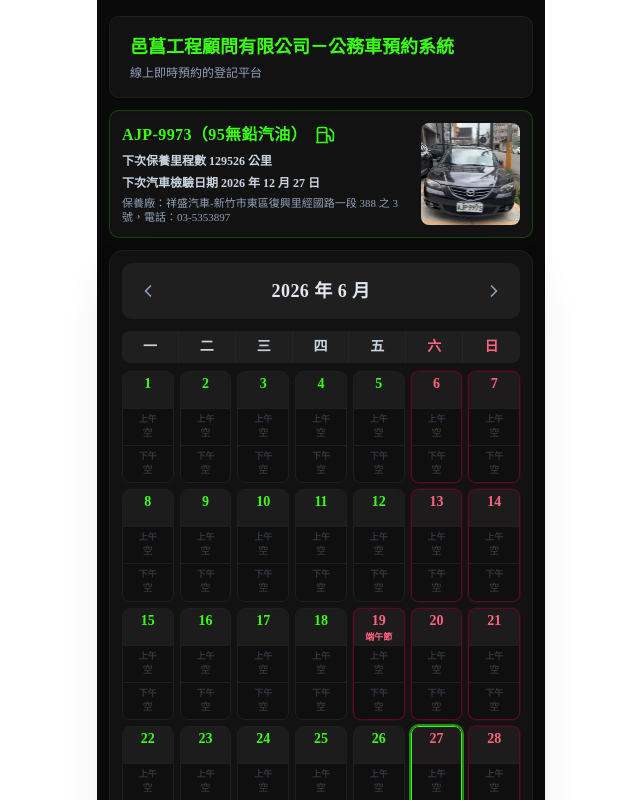
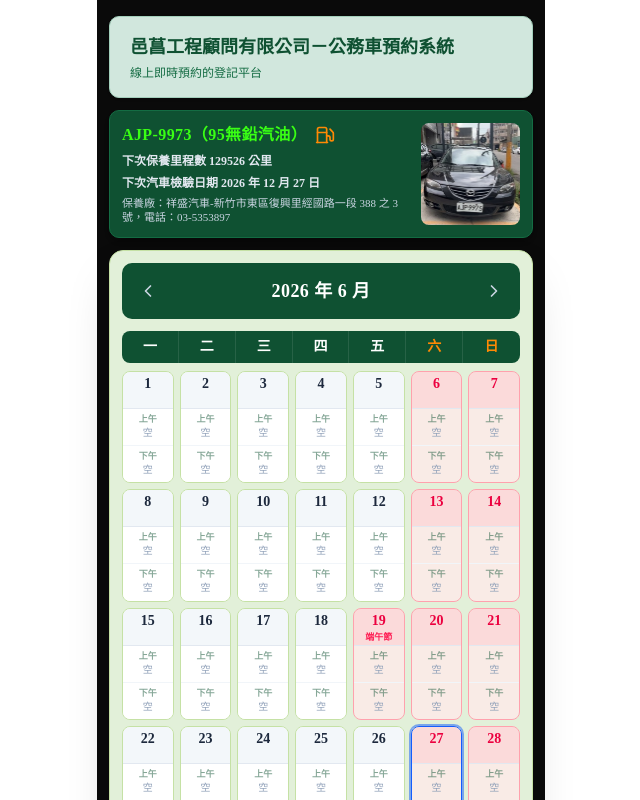
Before and after one commit to nash1399-rgb/AJP-9973-MAZDA, a Next.js app: page / in a window 1280 px wide. Shown: the top 800 px of the page, without its empty margins (319-959 px from the left). Built offline with nearby package versions, Linux system fonts and the light colour scheme; no server answers; the database is empty.

Commit message:
style: 換成微軟正黑體、全面微調為淺綠日曆與深綠月份標頭

```diff
--- a/components/vehicle-booking.tsx
+++ b/components/vehicle-booking.tsx
@@ -178,32 +178,32 @@ export function VehicleBooking() {
   const monthBookerName = pending?.kind === "cancel" ? pending.name : ""
 
   return (
-    // 💡 關鍵改動：設定英文字體為 'Times New Roman'，中文字體為 'BiauKai', 'DFKai-SB' (標楷體標準系統名稱)
+    // 最外層：改為純黑背景 [#0a0a0a]，字體指定為 Times New Roman 與 微軟正黑體 (Microsoft JhengHei)
     <div
-      className="mx-auto flex w-full max-w-md flex-col gap-3 px-3 py-4 min-h-screen bg-[#0a0a0a] text-slate-100"
-      style={{ fontFamily: "'Times New Roman', 'BiauKai', 'DFKai-SB', 'Marko Horc', serif" }}
+      className="mx-auto flex w-full max-w-md flex-col gap-3 px-3 py-4 min-h-screen bg-[#0a0a0a]"
+      style={{ fontFamily: "'Times New Roman', 'Microsoft JhengHei', '微軟正黑體', sans-serif" }}
     >
 
-      {/* Header card */}
-      <header className="rounded-lg border border-[#1f1f1f] bg-[#121212] px-5 py-4 shadow-sm">
-        <h1 className="text-balance text-lg font-bold text-[#39ff14]">
+      {/* 🟢 Header card：底色改成淺綠色 [#d1e7dd]，文字改為深綠色以利閱讀 */}
+      <header className="rounded-lg border border-[#a3cfbb] bg-[#d1e7dd] px-5 py-4 shadow-sm">
+        <h1 className="text-balance text-lg font-bold text-[#0f5132]">
           邑菖工程顧問有限公司－公務車預約系統
         </h1>
-        <p className="mt-1 text-xs text-slate-400">線上即時預約的登記平台</p>
+        <p className="mt-1 text-xs text-[#146c43]">線上即時預約的登記平台</p>
       </header>
 
-      {/* License plate banner + vehicle info */}
-      <div className="flex items-stretch gap-3 overflow-hidden rounded-lg border border-[#39ff14]/20 bg-[#121212] p-3 text-white shadow-inner">
+      {/* 🟢 License plate banner：車牌那欄底色改成深綠色 [#0f5132]，文字為白色 */}
+      <div className="flex items-stretch gap-3 overflow-hidden rounded-lg border border-[#146c43] bg-[#0f5132] p-3 text-white shadow-md">
         <div className="flex flex-1 flex-col justify-center gap-1.5">
           <div className="flex items-center gap-2">
             <span className="text-base font-extrabold tracking-wide text-[#39ff14]">
               AJP-9973（95無鉛汽油）
             </span>
-            <Fuel className="size-5 shrink-0 text-[#39ff14]" aria-hidden="true" />
+            <Fuel className="size-5 shrink-0 text-orange-400" aria-hidden="true" />
           </div>
-          <div className="text-xs font-semibold text-slate-300">下次保養里程數 129526 公里</div>
-          <div className="text-xs font-semibold text-slate-300">下次汽車檢驗日期 2026 年 12 月 27 日</div>
-          <div className="text-[11px] leading-tight text-slate-400">保養廠：祥盛汽車-新竹市東區復興里經國路一段 388 之 3 號，電話：03-5353897</div>
+          <div className="text-xs font-semibold text-slate-200">下次保養里程數 129526 公里</div>
+          <div className="text-xs font-semibold text-slate-200">下次汽車檢驗日期 2026 年 12 月 27 日</div>
+          <div className="text-[11px] leading-tight text-slate-300">保養廠：祥盛汽車-新竹市東區復興里經國路一段 388 之 3 號，電話：03-5353897</div>
         </div>
         <img
           src="/images/ajp-9973.jpg"
@@ -212,37 +212,37 @@ export function VehicleBooking() {
         />
       </div>
 
-      {/* Calendar */}
-      <section className="overflow-hidden rounded-xl border border-[#1f1f1f] bg-[#121212] p-3 shadow-2xl">
+      {/* 🟢 日曆外框：底色改成淺綠色 [#e2f0d9] */}
+      <section className="overflow-hidden rounded-xl border border-[#c5e1a5] bg-[#e2f0d9] p-3 shadow-2xl">
 
-        {/* Calendar header */}
-        <div className="flex items-center justify-between rounded-lg bg-[#1f1f1f] px-2 py-2.5">
+        {/* 🟢 日曆月份標頭：底色改為深綠色 [#0f5132]，文字為白 */}
+        <div className="flex items-center justify-between rounded-lg bg-[#0f5132] px-2 py-2.5">
           <button
             type="button"
             onClick={() => changeMonth(-1)}
-            className="flex size-9 items-center justify-center rounded-md text-slate-400 transition-colors hover:bg-neutral-800 hover:text-[#39ff14]"
+            className="flex size-9 items-center justify-center rounded-md text-slate-300 transition-colors hover:bg-black/20 hover:text-white"
           >
             <ChevronLeft className="size-5" />
           </button>
-          <span className="select-none text-lg font-extrabold tracking-wide text-slate-200">
+          <span className="select-none text-lg font-extrabold tracking-wide text-white">
             {year} 年 {month} 月
           </span>
           <button
             type="button"
             onClick={() => changeMonth(1)}
-            className="flex size-9 items-center justify-center rounded-md text-slate-400 transition-colors hover:bg-neutral-800 hover:text-[#39ff14]"
+            className="flex size-9 items-center justify-center rounded-md text-slate-300 transition-colors hover:bg-black/20 hover:text-white"
           >
             <ChevronRight className="size-5" />
           </button>
         </div>
 
-        {/* Weekday header */}
-        <div className="mt-3 grid grid-cols-7 overflow-hidden rounded-md bg-[#1f1f1f] text-center text-sm font-semibold text-slate-300">
+        {/* 🟢 禮拜一至禮拜日標頭：底色改為深綠色 [#0f5132]，文字為白 */}
+        <div className="mt-3 grid grid-cols-7 overflow-hidden rounded-md bg-[#0f5132] text-center text-sm font-semibold text-white">
           {WEEKDAYS.map((w, i) => (
             <div
               key={w}
-              className={`border-r border-neutral-800 py-1.5 last:border-r-0 ${
-                i === 5 || i === 6 ? "font-extrabold text-rose-400" : "text-slate-300"
+              className={`border-r border-white/10 py-1.5 last:border-r-0 ${
+                i === 5 || i === 6 ? "font-extrabold text-orange-400" : "text-white"
               }`}
             >
               {w}
@@ -279,38 +279,38 @@ export function VehicleBooking() {
                   hover:-translate-y-[2px] hover:shadow-md hover:z-10
                   ${
                     isToday
-                      ? "border-[#39ff14] ring-2 ring-[#39ff14]/50 z-10"
+                      ? "border-blue-600 ring-2 ring-blue-600/50 z-10"
                       : booked
                         ? "border-amber-500"
                         : isOff
-                          ? "border-rose-900/60 ring-1 ring-rose-900/20"
-                          : "border-[#1f1f1f]"
+                          ? "border-rose-300"
+                          : "border-[#c5e1a5]"
                   }
-                  ${isOff ? "bg-rose-950/25" : "bg-[#161616]"}`}
+                  ${isOff ? "bg-rose-100/70" : "bg-white"}`}
               >
-                {/* date header */}
-                <div className="px-1 pt-0.5 pb-0.5 bg-[#1f1f1f]/80">
+                {/* 日曆格日期橫條：採用清爽配襯底色 */}
+                <div className={`px-1 pt-0.5 pb-0.5 ${isOff ? "bg-rose-200/50" : "bg-slate-100/80"}`}>
                   <div className="flex flex-col items-center">
-                    <span className={`text-sm font-bold ${isOff ? "text-rose-400" : "text-[#39ff14]"}`}>
+                    <span className={`text-sm font-bold ${isOff ? "text-rose-600" : "text-slate-800"}`}>
                       {day}
                     </span>
                   </div>
-                  <span className="block h-3 truncate text-center text-[9px] font-semibold leading-3 text-rose-400">
+                  <span className="block h-3 truncate text-center text-[9px] font-semibold leading-3 text-rose-500">
                     {holiday ?? ""}
                   </span>
                 </div>
 
-                <div className="h-px bg-[#1f1f1f]" />
+                <div className="h-px bg-slate-200" />
 
-                {/* AM / PM Slots */}
-                <div className="flex flex-1 flex-col bg-[#0f0f0f]">
+                {/* AM / PM Slots：文字顏色在白底上使用深綠色 */}
+                <div className={`flex flex-1 flex-col ${isOff ? "bg-rose-50/30" : "bg-white"}`}>
                   <SlotArea
                     label="上午"
                     booker={am}
                     onBook={() => requestBook(day, "am")}
                     onCancel={() => requestCancel(day, "am", am)}
                   />
-                  <div className="h-px bg-[#1f1f1f]" />
+                  <div className="h-px bg-slate-100" />
                   <SlotArea
                     label="下午"
                     booker={pm}
@@ -330,10 +330,10 @@ export function VehicleBooking() {
 
       {/* Modal 彈窗 */}
       {pending && (
-        <div className="fixed inset-0 z-50 flex items-center justify-center bg-black/80 p-4" onClick={closeModal}>
-          <div className="w-full max-w-xs rounded-lg border border-[#1f1f1f] bg-[#121212] p-5 text-slate-100 shadow-2xl" onClick={(e) => e.stopPropagation()}>
+        <div className="fixed inset-0 z-50 flex items-center justify-center bg-black/70 p-4" onClick={closeModal}>
+          <div className="w-full max-w-xs rounded-lg border border-slate-200 bg-white p-5 text-slate-800 shadow-2xl" onClick={(e) => e.stopPropagation()}>
             <div className="flex items-center justify-between">
-              <h2 className="flex items-center gap-1.5 text-base font-bold text-[#39ff14]">
+              <h2 className="flex items-center gap-1.5 text-base font-bold text-[#0f5132]">
                 {pending.kind === "book" ? (
                   <>
                     <User className="size-4" />
@@ -346,15 +346,15 @@ export function VehicleBooking() {
                   </>
                 )}
               </h2>
-              <button type="button" onClick={closeModal} className="text-slate-500 hover:text-slate-300">
+              <button type="button" onClick={closeModal} className="text-slate-400 hover:text-slate-600">
                 <X className="size-5" />
               </button>
             </div>
 
             {pending.kind === "book" ? (
               <>
-                <p className="mt-2 text-sm text-slate-300">
-                  預約 <span className="font-bold text-[#39ff14]">{`${year}/${month}/${pending.day}`}</span>，請選擇時段並輸入姓名。
+                <p className="mt-2 text-sm text-slate-600">
+                  預約 <span className="font-bold text-[#0f5132]">{`${year}/${month}/${pending.day}`}</span>，請選擇時段並輸入姓名。
                 </p>
 
                 <div className="mt-3 grid grid-cols-3 gap-1.5">
@@ -375,10 +375,10 @@ export function VehicleBooking() {
                         }}
                         className={`rounded-md border py-2 text-sm font-semibold transition-colors ${
                           disabled
-                            ? "cursor-not-allowed border-neutral-800 bg-[#0f0f0f] text-neutral-700"
+                            ? "cursor-not-allowed border-slate-100 bg-slate-50 text-slate-300"
                             : selected
-                              ? "border-[#39ff14] bg-[#39ff14] text-black shadow-md shadow-[#39ff14]/20"
-                              : "border-neutral-700 bg-[#1f1f1f] text-[#39ff14] hover:bg-neutral-800"
+                              ? "border-amber-500 bg-amber-500 text-white"
+                              : "border-slate-200 bg-white text-[#0f5132] hover:bg-slate-50"
                         }`}
                       >
                         {text}
@@ -397,14 +397,14 @@ export function VehicleBooking() {
                   }}
                   onKeyDown={(e) => { if (e.key === "Enter") confirm() }}
                   placeholder="請輸入姓名"
-                  className="mt-3 w-full rounded-md border border-neutral-700 bg-[#0f0f0f] px-3 py-2 text-center text-base text-[#39ff14] outline-none focus:border-[#39ff14]"
+                  className="mt-3 w-full rounded-md border border-slate-200 bg-white px-3 py-2 text-center text-base text-[#0f5132] outline-none focus:border-[#0f5132] focus:ring-1 focus:ring-[#0f5132]"
                 />
-                {error && <p className="mt-1.5 text-xs font-medium text-rose-400">請輸入姓名。</p>}
+                {error && <p className="mt-1.5 text-xs font-medium text-rose-600">請輸入姓名。</p>}
               </>
             ) : (
               <>
-                <p className="mt-2 text-sm text-slate-300">
-                  取消 <span className="font-bold text-[#39ff14]">{`${year}/${month}/${pending.day}`}</span> 時段（{monthBookerName}），請輸入管制密碼。
+                <p className="mt-2 text-sm text-slate-600">
+                  取消 <span className="font-bold text-[#0f5132]">{`${year}/${month}/${pending.day}`}</span> 時段（{monthBookerName}），請輸入管制密碼。
                 </p>
                 <input
                   type="password"
@@ -417,9 +417,9 @@ export function VehicleBooking() {
                   }}
                   onKeyDown={(e) => { if (e.key === "Enter") confirm() }}
                   placeholder="請輸入密碼"
-                  className="mt-3 w-full rounded-md border border-neutral-700 bg-[#0f0f0f] px-3 py-2 text-center text-lg tracking-[0.4em] text-[#39ff14] outline-none focus:border-[#39ff14]"
+                  className="mt-3 w-full rounded-md border border-slate-200 bg-white px-3 py-2 text-center text-lg tracking-[0.4em] text-[#0f5132] outline-none focus:border-[#0f5132] focus:ring-1 focus:ring-[#0f5132]"
                 />
-                {error && <p className="mt-1.5 text-xs font-medium text-rose-400">密碼錯誤，請重新輸入。</p>}
+                {error && <p className="mt-1.5 text-xs font-medium text-rose-600">密碼錯誤，請重新輸入。</p>}
               </>
             )}
 
@@ -427,17 +427,17 @@ export function VehicleBooking() {
               <button
                 type="button"
                 onClick={closeModal}
-                className="flex-1 rounded-md border border-neutral-700 bg-[#1f1f1f] py-2 text-sm font-semibold text-slate-300 hover:bg-neutral-800"
+                className="flex-1 rounded-md border border-slate-200 bg-white py-2 text-sm font-semibold text-slate-600 hover:bg-slate-50"
               >
                 關閉
               </button>
               <button
                 type="button"
                 onClick={confirm}
-                className={`flex-1 rounded-md py-2 text-sm font-semibold shadow-sm ${
+                className={`flex-1 rounded-md py-2 text-sm font-semibold shadow-sm text-white ${
                   pending.kind === "book"
-                    ? "bg-[#39ff14] text-black hover:opacity-90"
-                    : "bg-rose-600 text-white hover:bg-rose-700"
+                    ? "bg-[#0f5132] hover:bg-[#146c43]"
+                    : "bg-rose-600 hover:bg-rose-700"
                 }`}
               >
                 {pending.kind === "book" ? "確認預約" : "確認取消"}
@@ -470,18 +470,17 @@ function SlotArea({
       aria-label={active ? `${label} 已由 ${booker} 預約，點擊取消` : `預約 ${label}`}
       className={`flex flex-1 flex-col items-center justify-center gap-0.5 px-0.5 py-1.5 text-xs font-semibold transition-colors ${
         active
-          ? "bg-amber-950/30 text-amber-400 hover:bg-amber-950/50"
-          : "text-slate-500 hover:bg-neutral-800 hover:text-[#39ff14]"
+          ? "bg-amber-100 text-amber-800 hover:bg-amber-200/70"
+          : "text-[#0f5132] hover:bg-slate-100"
       }`}
     >
-      <span className="shrink-0 text-[9px] opacity-40 leading-none">{label}</span>
+      <span className="shrink-0 text-[9px] opacity-50 leading-none">{label}</span>
       {active ? (
-        // 💡 修正處：將前一版漏打的「300确定」改正為乾淨的「text-amber-300」
-        <span className="w-full truncate px-0.5 text-center text-[11px] font-bold tracking-tight text-amber-300">
+        <span className="w-full truncate px-0.5 text-center text-[11px] font-bold tracking-tight text-amber-700">
           {booker}
         </span>
       ) : (
-        <span className="text-[10px] text-neutral-700 font-normal">空</span>
+        <span className="text-[10px] text-slate-400 font-normal">空</span>
       )}
     </button>
   )
```
